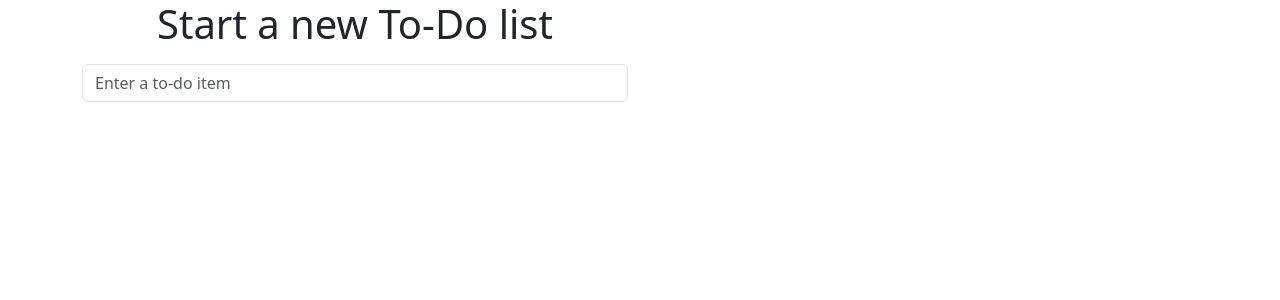
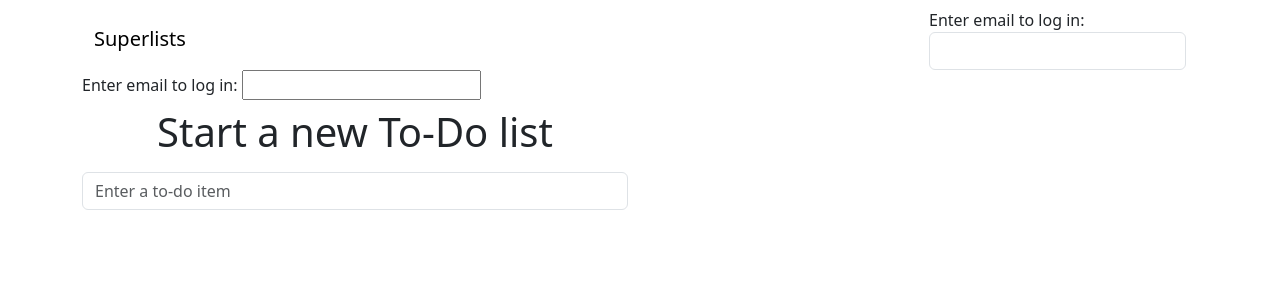
Before and after one commit to OIITuMuCT/TDD, a Django app: page /lists/ in a window 1280 px wide. Shown: the top 300 px of the page. Run offline with Django 5.2, Linux system fonts and the light colour scheme; some libraries are stand-ins or nearby versions.

Commit message:
Добавлена fake_send_mail

```diff
--- /dev/null
+++ b/accounts/urls.py
@@ -0,0 +1,10 @@
+from django.urls import  path, re_path
+
+from accounts import views
+
+
+urlpatterns = [
+    re_path(r"^send_login_email$", views.send_login_email, name="send_login_email"),
+    # re_path(r"^login$", views.login, name="login"),
+    # re_path(r"^logout$", views.logout, name="logout"),
+]
--- a/lists/templates/base.html
+++ b/lists/templates/base.html
@@ -9,6 +9,25 @@
 </head>
 <body>
     <div class="container">
+        <div class="navbar navbar-default" role="navigation">
+            <div class="container-fluid">
+                <a href="/" class="navbar-brand">Superlists</a>
+                <form class="navbar-form navbar-right" method="POST" action="#">
+                    <span>Enter email to log in:</span>
+                    <input class="form-control" name="email" type="text">
+                    {% csrf_token %}
+                </form>
+            </div>
+            {% if user.is_authenticated %}
+            <p>Logged in as {{ user.email }}</p>
+            <p><a id="id_logout" href="{% url "logout" %}">Log out</a></p>
+            {% else %}
+            <form method="POST" action="{% url "send_login_email" %}" >
+                Enter email to log in: <input name="email" type="text">
+                {% csrf_token %}
+            </form>
+            {% endif %}
+        </div>
         <div class="row">
             <div class="col-md-6 col-md-offset-3 jumbotron">
                 <div class="text-center">
--- a/lists/urls.py
+++ b/lists/urls.py
@@ -1,10 +1,12 @@
 from django.contrib import admin
 from django.urls import path, re_path
 from lists import views
+
 
 
 urlpatterns = [
     re_path(r"^$", views.home_page, name="home"),
     re_path(r"^new$", views.new_list, name="new_list"),
     re_path(r"^(\d+)/$", views.view_list, name="view_list"),
+
 ]
--- a/superlist/urls.py
+++ b/superlist/urls.py
@@ -20,11 +20,11 @@ from django.contrib import admin
 from django.urls import path, re_path
 from lists import views as list_views
 from lists import urls as list_urls
-# from accounts import urls as accounts_urls
+from accounts import urls as accounts_urls
 
 urlpatterns = [
     path('admin/', admin.site.urls),
     re_path(r"^$", list_views.home_page, name="home"),
     re_path(r"^lists/", include(list_urls)),
-    # re_path(r'^accounts/', include(accounts_urls))
+    re_path(r'^accounts/', include(accounts_urls))
 ]
```
Also changed, not shown: accounts/tests/test_views.py (added, +38 -0 lines), accounts/views.py (+14 -1 lines), superlist/settings.py (+8 -8 lines), lists/tests/test_views.py (line endings or trailing spaces), lists/views.py (line endings or trailing spaces).
